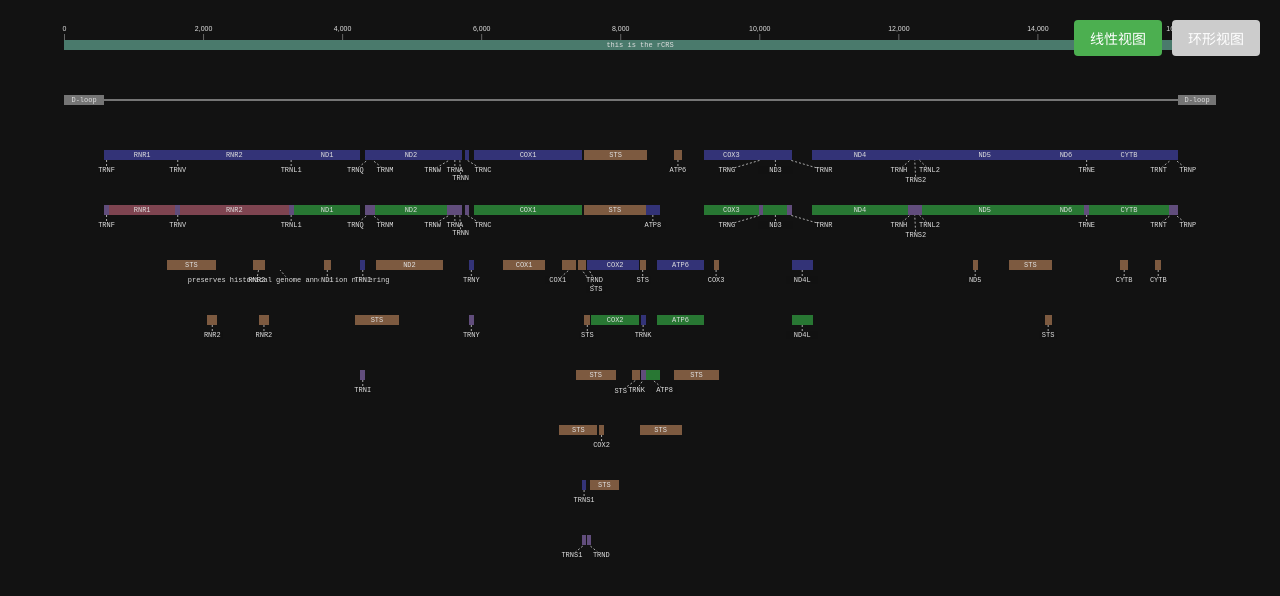
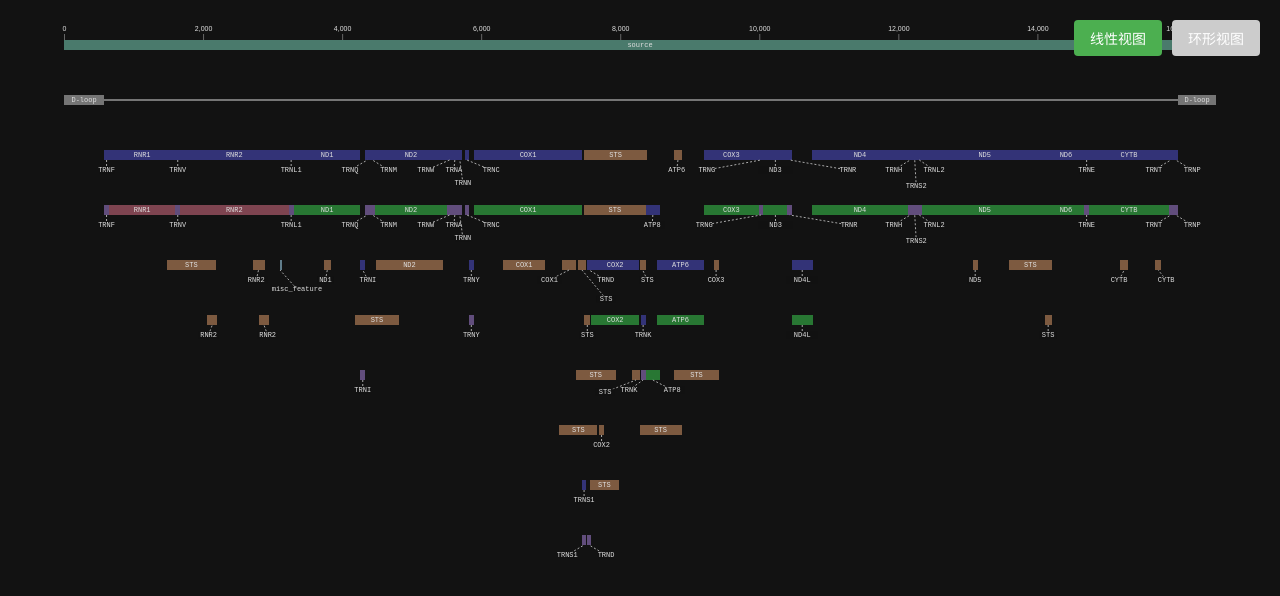
Before and after one commit to CentralConsole/SeqViz, a React (Vite) app: page / in a window 1280 px wide. Shown: the top 596 px of the page. Built offline with nearby package versions, Linux system fonts and the light colour scheme; a small style sheet from the web is missing.

Commit message:
Optimised force simulation

```diff
--- a/src/components/SequenceViewer/LinearSequenceRenderer.jsx
+++ b/src/components/SequenceViewer/LinearSequenceRenderer.jsx
@@ -110,7 +110,11 @@
 
     locations.forEach((loc) => {
       const start = Number(DataUtils.cleanString(loc[0]));
-      const end = Number(DataUtils.cleanString(loc[loc.length - 1]));
+      // 如果是单个坐标，则结束位置等于起始位置
+      const end =
+        loc.length > 1
+          ? Number(DataUtils.cleanString(loc[loc.length - 1]))
+          : start;
       minStart = Math.min(minStart, start);
       maxEnd = Math.max(maxEnd, end);
     });
@@ -203,10 +207,7 @@
 
       const featureGroup = d3.select(`#feature-${featureId}`);
       const text =
-        feature.information.gene ||
-        feature.information.product ||
-        feature.information.note ||
-        feature.type;
+        feature.information.gene || feature.information.product || feature.type;
 
       featureGroup.raise();
       featureGroup.selectAll(".box").style("stroke-width", 2);
@@ -411,9 +412,13 @@
         (f) => {
           // 取所有location的最大end
           return Math.max(
-            ...f.location.map((loc) =>
-              Number(DataUtils.cleanString(loc[loc.length - 1]))
-            )
+            ...f.location.map((loc) => {
+              const start = Number(DataUtils.cleanString(loc[0]));
+              // 如果是单个坐标，则结束位置等于起始位置
+              return loc.length > 1
+                ? Number(DataUtils.cleanString(loc[loc.length - 1]))
+                : start;
+            })
           );
         }
       );
@@ -422,13 +427,15 @@
       features.forEach((feature) => {
         const row = feature._row;
         feature.location.forEach((loc) => {
-          const [boxStart, boxEnd] = [
-            Number(DataUtils.cleanString(loc[0])),
-            Number(DataUtils.cleanString(loc[loc.length - 1])),
-          ];
+          const start = Number(DataUtils.cleanString(loc[0]));
+          // 如果是单个坐标，则结束位置等于起始位置
+          const end =
+            loc.length > 1
+              ? Number(DataUtils.cleanString(loc[loc.length - 1]))
+              : start;
           layoutManager.current.calculatePosition(
-            lengthScaleRef.current(boxStart),
-            lengthScaleRef.current(boxEnd),
+            lengthScaleRef.current(start),
+            lengthScaleRef.current(end),
             row,
             dimensions.boxHeight
           );
@@ -466,7 +473,10 @@
           });
           sortedLocations.forEach((loc) => {
             const boxStart = Number(DataUtils.cleanString(loc[0]));
-            const boxEnd = Number(DataUtils.cleanString(loc[loc.length - 1]));
+            const boxEnd =
+              loc.length > 1
+                ? Number(DataUtils.cleanString(loc[loc.length - 1]))
+                : boxStart;
             if (boxStart > lastEnd) {
               const bonePosition = layoutManager.current.calculatePosition(
                 lengthScaleRef.current(lastEnd),
@@ -492,22 +502,27 @@
         }
 
         feature.location.forEach((loc) => {
-          const [boxStart, boxEnd] = [
-            Number(DataUtils.cleanString(loc[0])),
-            Number(DataUtils.cleanString(loc[loc.length - 1])),
-          ];
+          const start = Number(DataUtils.cleanString(loc[0]));
+          // 如果是单个坐标，则结束位置等于起始位置
+          const end =
+            loc.length > 1
+              ? Number(DataUtils.cleanString(loc[loc.length - 1]))
+              : start;
           const position = layoutManager.current.calculatePosition(
-            lengthScaleRef.current(boxStart),
-            lengthScaleRef.current(boxEnd),
+            lengthScaleRef.current(start),
+            lengthScaleRef.current(end),
             row,
             dimensions.boxHeight
           );
+          // 对于单个坐标的特征，使用一个最小宽度的矩形
+          const width =
+            loc.length === 1 ? Math.max(2, position.width) : position.width;
           featureGroup
             .append("rect")
             .attr("class", `box ${feature.type}`)
             .attr("x", position.x)
             .attr("y", position.y)
-            .attr("width", position.width)
+            .attr("width", width)
             .attr("height", position.height)
             .style("fill", CONFIG.colors[feature.type] || CONFIG.colors.others)
             .style("stroke", "none");
@@ -533,7 +548,6 @@
           const text =
             feature.information.gene ||
             feature.information.product ||
-            feature.information.note ||
             feature.type;
           if (text) {
             const textWidth = TextUtils.measureTextWidth(
@@ -567,6 +581,7 @@
         // 使用d3.forceSimulation对每行textNodes做力导向模拟
         const simulation = d3
           .forceSimulation(textNodes)
+          .velocityDecay(0.5)
           .force(
             "repel",
             d3.forceManyBody().strength(-5).distanceMax(50).distanceMin(0)
@@ -581,7 +596,7 @@
             "collide",
             d3
               .forceCollide()
-              .radius((d) => d.width + 10)
+              .radius((d) => 2 * d.width + 10)
               .iterations(4)
           )
           .on("tick", () => {
@@ -648,7 +663,6 @@
           const text =
             feature.information.gene ||
             feature.information.product ||
-            feature.information.note ||
             feature.type;
           if (text) {
             const textWidth = TextUtils.measureTextWidth(
```
